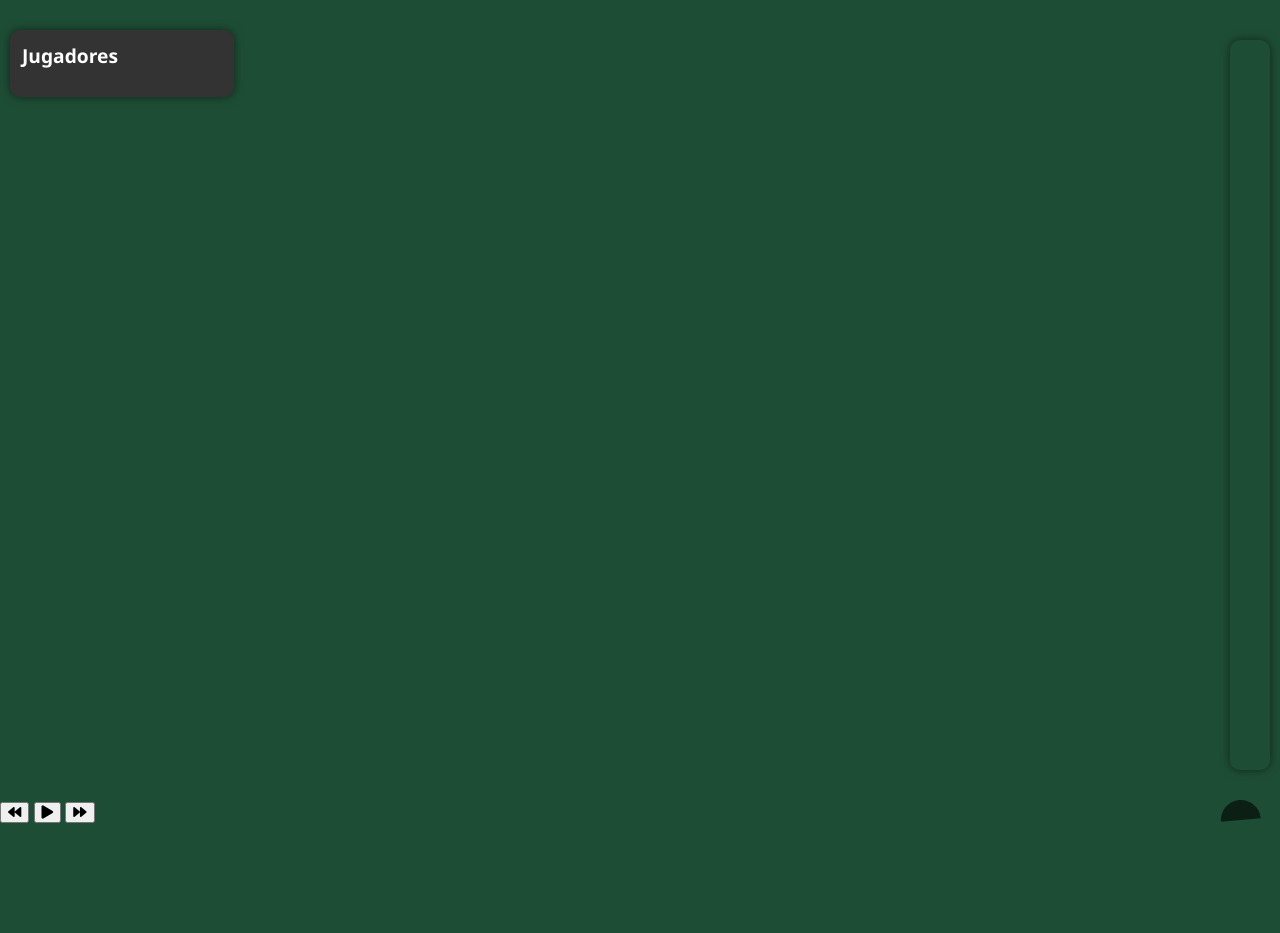
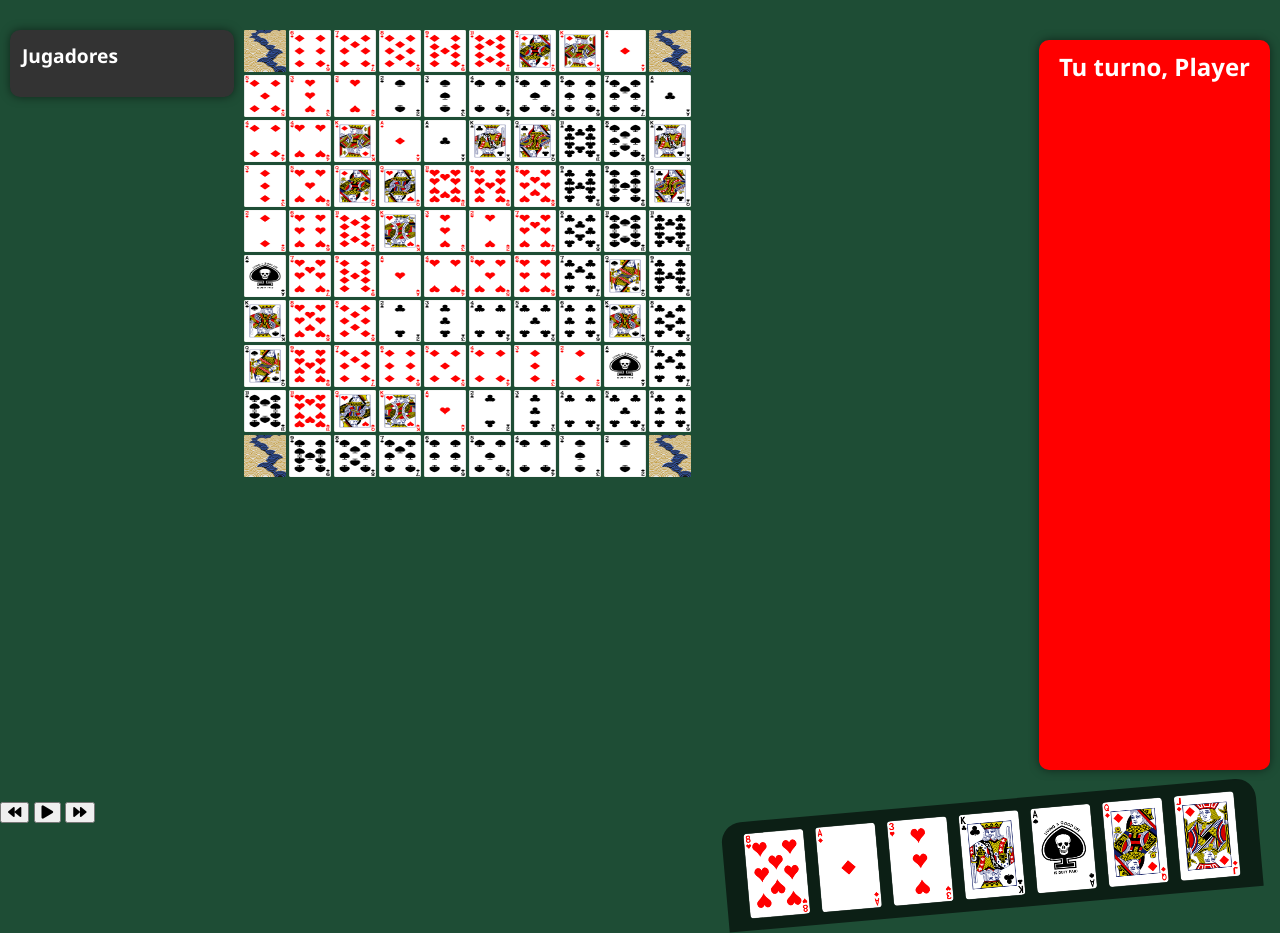
Before and after one commit to nattmartinez10/sequence_javascript_game, a plain HTML site: page sequence.html in a window 1280 px wide. Before the commit the page ends 823 px from the top, so only its background shows below. Drawn offline with nearby package versions, Linux system fonts and the light colour scheme; no server answers.

Commit message:
game fix

```diff
--- a/sequence.html
+++ b/sequence.html
@@ -4,7 +4,6 @@
   <meta charset="UTF-8" />
   <title>Sequence Game</title>
   <link rel="stylesheet" href="sequence.css" />
-  <link rel="stylesheet" href="musicplayer.css" />
   <link rel="stylesheet" href="https://cdnjs.cloudflare.com/ajax/libs/font-awesome/5.10.2/css/all.min.css" />
 
 </head>
@@ -28,8 +27,9 @@
     </div>
   </div>
 
+  <script src="https://cdn.socket.io/4.7.2/socket.io.min.js"></script>
   <script src="sequence.js"></script>
-  <script src="https://cdn.socket.io/4.7.2/socket.io.min.js"></script>
+
 
 </body>
 </html>
```
